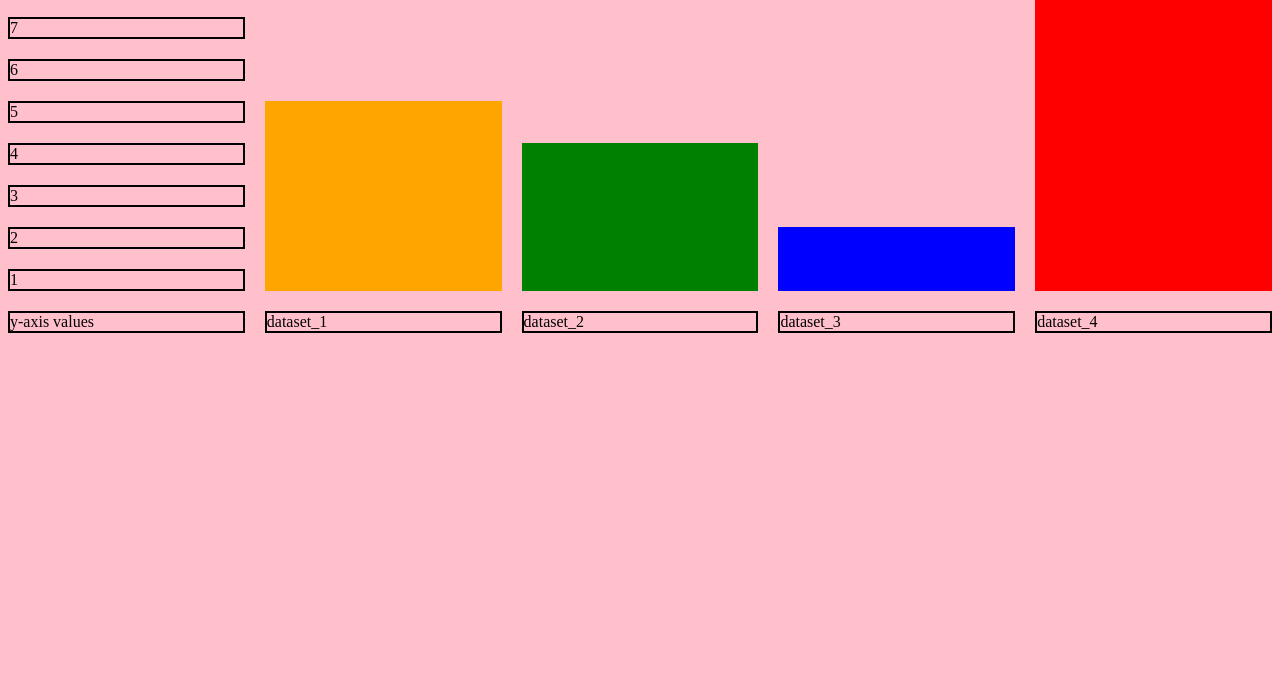
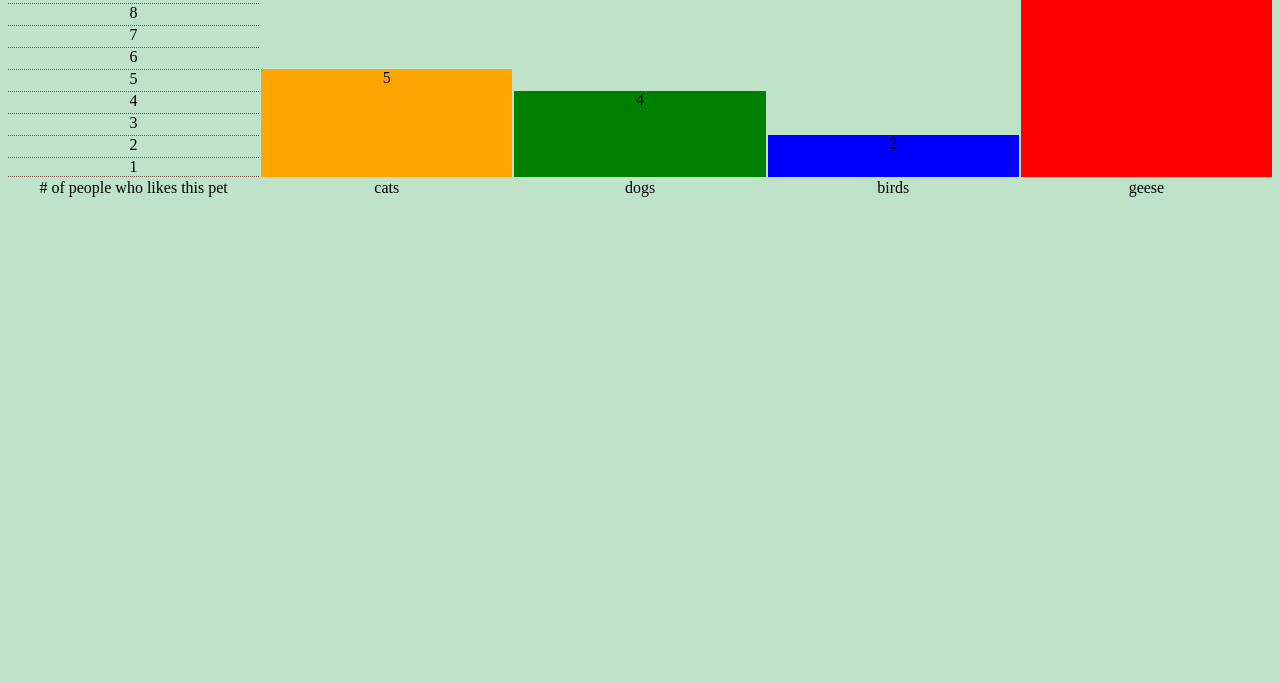
Before and after one commit to Eric-Lombardo/Bar-Chart, a plain HTML site: page barGraph.html in a window 1280 px wide. Shown: the part 117-800 px from the top of the page. Drawn offline with Linux system fonts and the light colour scheme.

Commit message:
added many user styling options

```diff
--- a/barGraph.css
+++ b/barGraph.css
@@ -1,7 +1,16 @@
 body {
   background-color: pink;
+  text-align: center;
 }
 
 .column {
   border: 2px black solid;
 }
+
+.yAxisValues {
+  border-top: 2px black solid;
+}
+
+.firstYValue {
+  border-bottom: 2px black solid;
+}
--- a/barGraph.js
+++ b/barGraph.js
@@ -1,24 +1,32 @@
 function drawBarChart(arr, obj) {
+
+  // creates title
+  let title = document.createElement("div");
+  title.innerText = obj.titleName;
+  title.style.fontSize = obj.titleFontSize;
+  title.style.color = obj.titleFontColor;
+  title.style.paddingBottom = obj.titleBottomSpace;
+  document.body.appendChild(title);
 
   // creates master div and some base styling
   let chart = document.createElement("div");
   chart.classList.add("chart");
   chart.style.display = "grid";
-  chart.style.gap = "20px";
+  chart.style.gap = obj.spaceBetweenBars;
   chart.style.gridTemplateColumns = spreadDivs(arr);
   chart.style.gridTemplateRows = createBarHeight(arr);
 
   // creates div that will contain y-axis values
-  let yAxis = document.createElement("div");yAxis.style.gridRowStart = highestValue(arr) + 1;yAxis.classList.add("column");yAxis.innerHTML = "y-axis values";chart.appendChild(yAxis);
+  let yAxis = document.createElement("div");yAxis.style.gridRowStart = highestValue(arr) + 1;yAxis.innerHTML = obj.yAxisLabel;chart.appendChild(yAxis);
 
-
+  // sets the background color of the body
+  document.body.style.backgroundColor = obj.backgroundColor;
 
   // loops through input array to create divs and nests them inside
   //chart div
   for (let i = 0; i < arr.length; i++) {
     let newData = document.createElement("div");
-    newData.classList.add("column");
-    newData.innerHTML = "dataset_" + (i + 1);
+    newData.innerHTML = obj.barNameArr[i];
     newData.style.gridColumnStart = i + 2;
     newData.style.gridRowStart = highestValue(arr) + 1;
     chart.appendChild(newData);
@@ -28,14 +36,20 @@ function drawBarChart(arr, obj) {
   for (let m = 1; m <= highestValue(arr); m++) {
     let printData = document.createElement("div");
     printData.innerHTML = m;
+    if (m === 1) {
+      printData.style.borderBottom = obj.yAxisTicksStyle;
+    }
     printData.style.gridRowStart = (highestValue(arr) + 1) - m;
-    printData.classList.add("column");
+    printData.style.borderTop = obj.yAxisTicksStyle;
     chart.appendChild(printData);
   }
 
   // creates bars
   for (let n = 0; n < arr.length; n++) {
     let barColor = document.createElement("div");
+    let barValue = document.createElement("div");
+    barValue.innerText = arr[n];
+    barColor.appendChild(barValue);
     barColor.style.backgroundColor = obj.barColorArr[n];
     barColor.style.gridColumnStart = n + 2;
     barColor.style.gridRowEnd = highestValue(arr) + 1;
@@ -44,9 +58,6 @@ function drawBarChart(arr, obj) {
     } else if (arr[n] < highestValue(arr)) {
       barColor.style.gridRowStart = highestValue(arr) - arr[n] + 1;
     }
-
-
-
     chart.appendChild(barColor);
   }
 
@@ -57,7 +68,16 @@ function drawBarChart(arr, obj) {
 // testing
 let testArr = [5, 4, 2, 10];
 let testObj = {
+  backgroundColor: "rgb(191, 227, 200)",
   barColorArr : ["orange", "green", "blue", "red"],
+  barNameArr : ["cats", "dogs", "birds", "geese"],
+  titleName : "My first bar-chart in JS",
+  titleBottomSpace : "10px",
+  titleFontSize : "50px",
+  titleFontColor : "purple",
+  yAxisLabel : "# of people who likes this pet",
+  yAxisTicksStyle : "1px dotted rgb(117, 77, 65)",
+  spaceBetweenBars : "2px",
 }
 console.log(drawBarChart(testArr, testObj));
 
```
Also changed, not shown: time-spent.txt.
